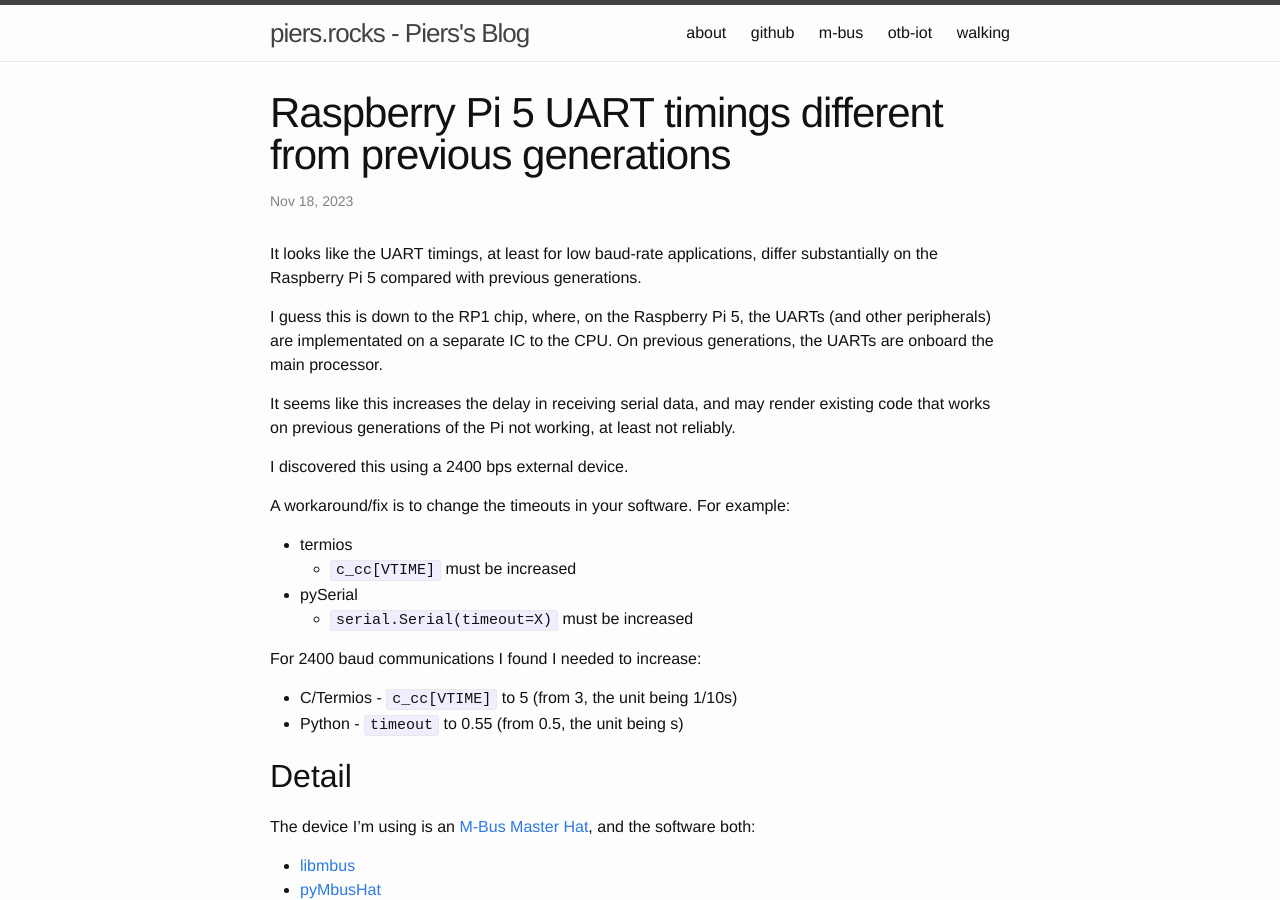
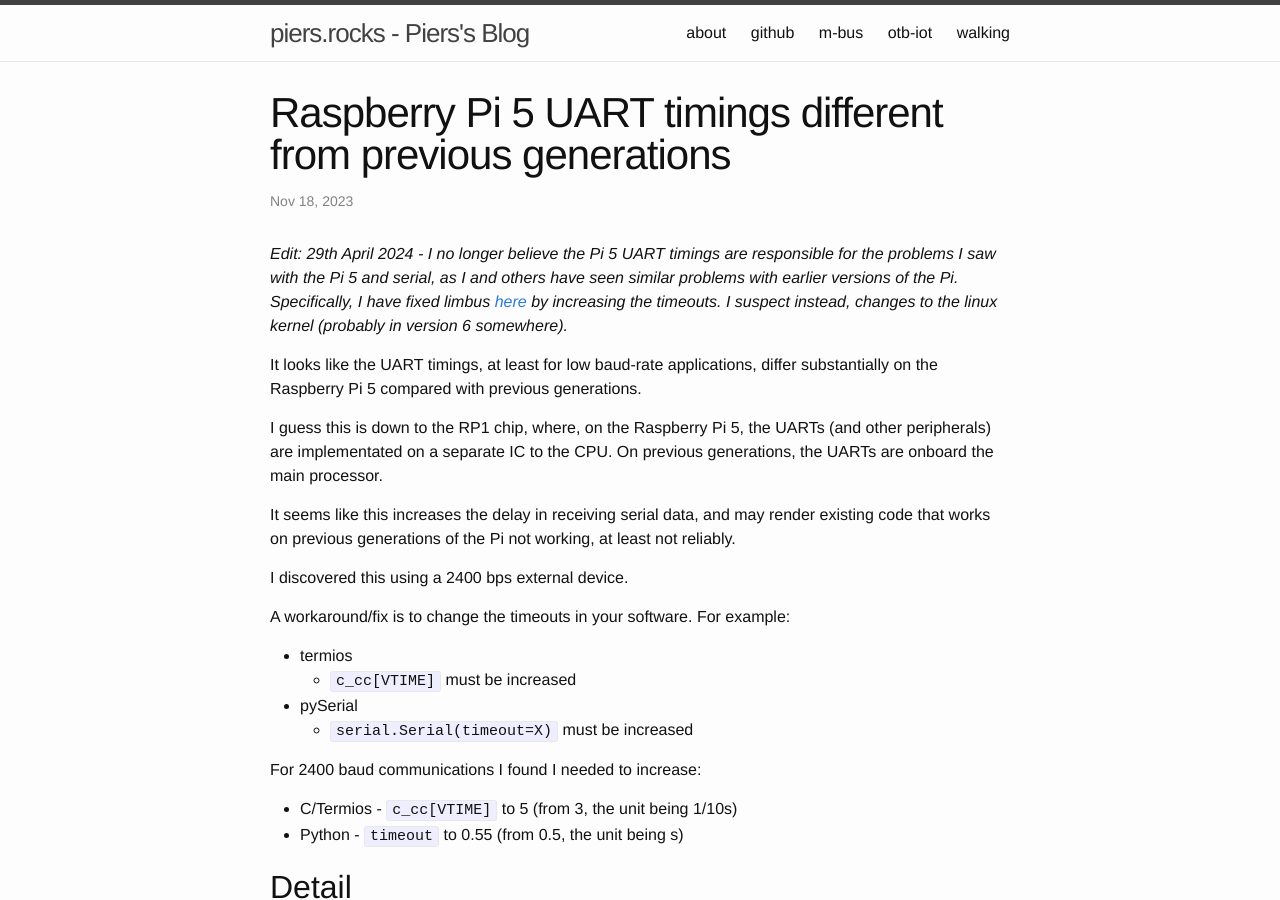
Before and after one commit to piersfinlayson/piersfinlayson.github.io, a Jekyll site: the page built from _posts/2023-11-18-raspberry-pi-5-uart-timings.md, in a window 1280 px wide and 900 px high. Built offline with Jekyll 4.4.1, drawn with Linux system fonts in a browser that asks for light colours; comment, search, counter and statistics services are not loaded.

Commit message:
update post

```diff
--- a/_posts/2023-11-18-raspberry-pi-5-uart-timings.md
+++ b/_posts/2023-11-18-raspberry-pi-5-uart-timings.md
@@ -4,6 +4,8 @@ title:  "Raspberry Pi 5 UART timings different from previous generations"
 date:   2023-11-18 7:01 +0000
 tags:   raspberry pi 5 uart rp1 rpi5 serial timing mbus master hat
 ---
+
+*Edit: 29th April 2024 - I no longer believe the Pi 5 UART timings are responsible for the problems I saw with the Pi 5 and serial, as I and others have seen similar problems with earlier versions of the Pi.  Specifically, I have fixed limbus [here](github.com/piersfinlayson/libmbus) by increasing the timeouts.  I suspect instead, changes to the linux kernel (probably in version 6 somewhere).*
 
 It looks like the UART timings, at least for low baud-rate applications, differ substantially on the Raspberry Pi 5 compared with previous generations.
 
```
